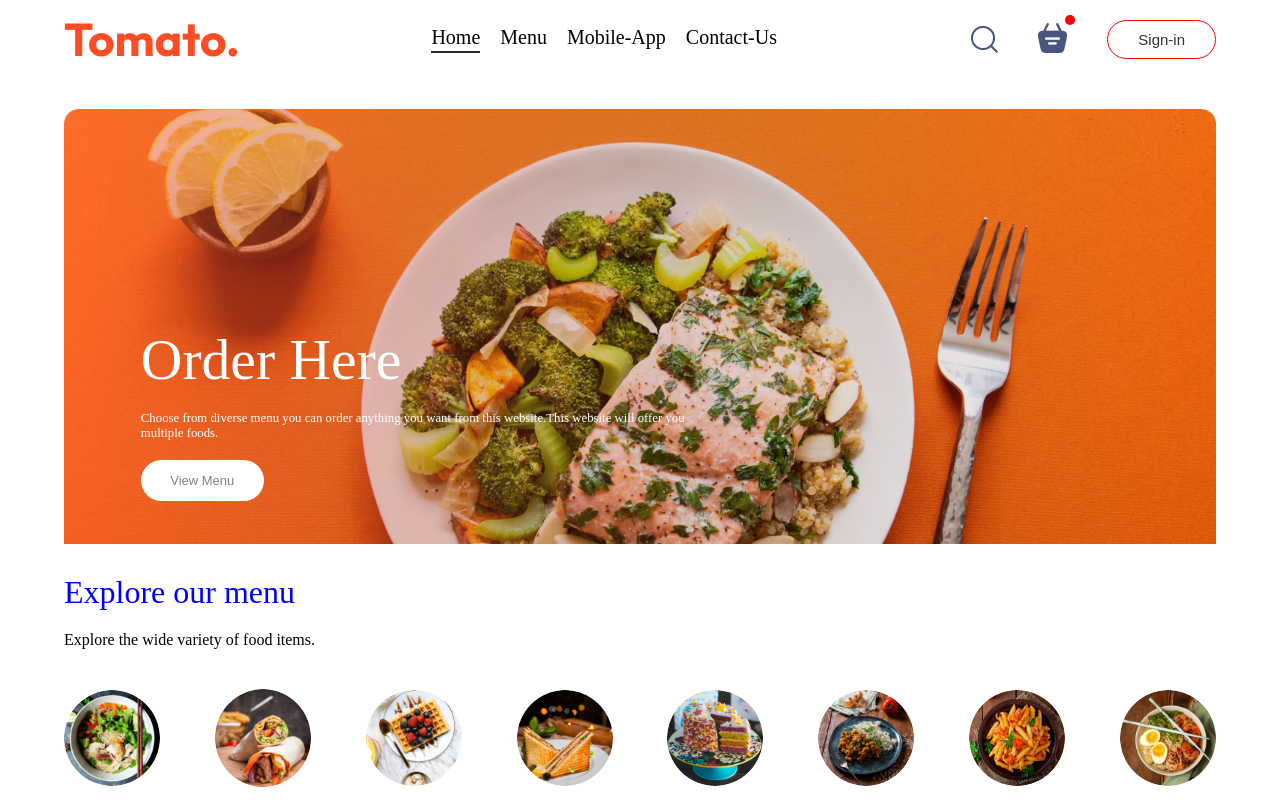
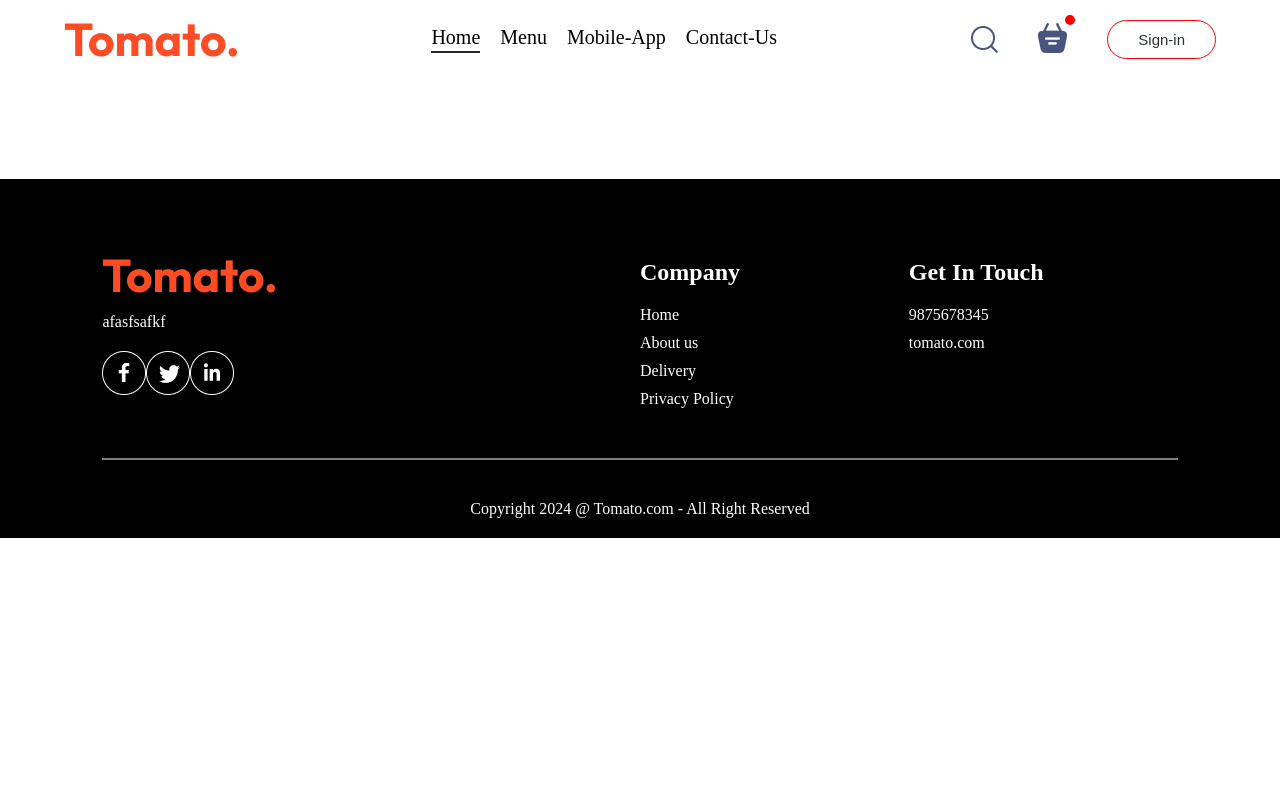
Before and after one commit to Aman26215/Food_Delivery_Website, a React (Vite) app: page / in a window 1280 px wide. Shown: the top 800 px of the page. Built offline with nearby package versions, Linux system fonts and the light colour scheme.

Commit message:
refreshing

```diff
--- a/src/App.jsx
+++ b/src/App.jsx
@@ -1,4 +1,3 @@
-import React from 'react'
 import Navbar from './components/Navbar/Navbar'
 import Home from './pages/Home/Home'
 import Cart from './pages/Cart/Cart'
@@ -12,9 +11,9 @@ const App = () => {
     <div className='app'>
       <Navbar/>
      <Routes>
-     <Route path='/' element={<Home/>} />
-      <Route path='/cart' element={<Cart/>} />
-      <Route path='/order' element={<PlaceOrder/>} />
+     <Route path='/Food_Delivery_Website' element={<Home/>} />
+      <Route path='/Food_Delivery_Website/cart' element={<Cart/>} />
+      <Route path='/Food_Delivery_Website/order' element={<PlaceOrder/>} />
      </Routes>
     </div>
     <Footer/>
```
